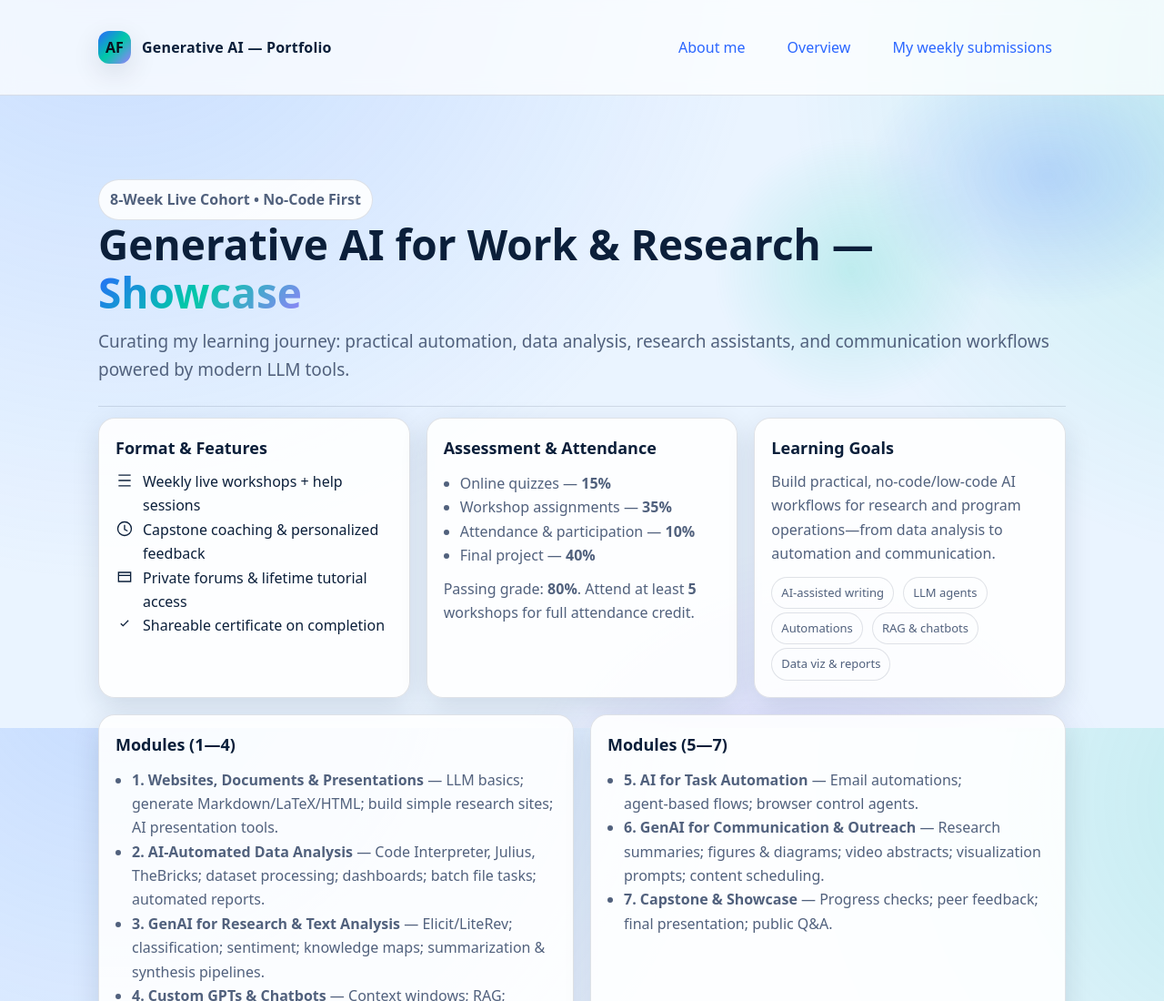
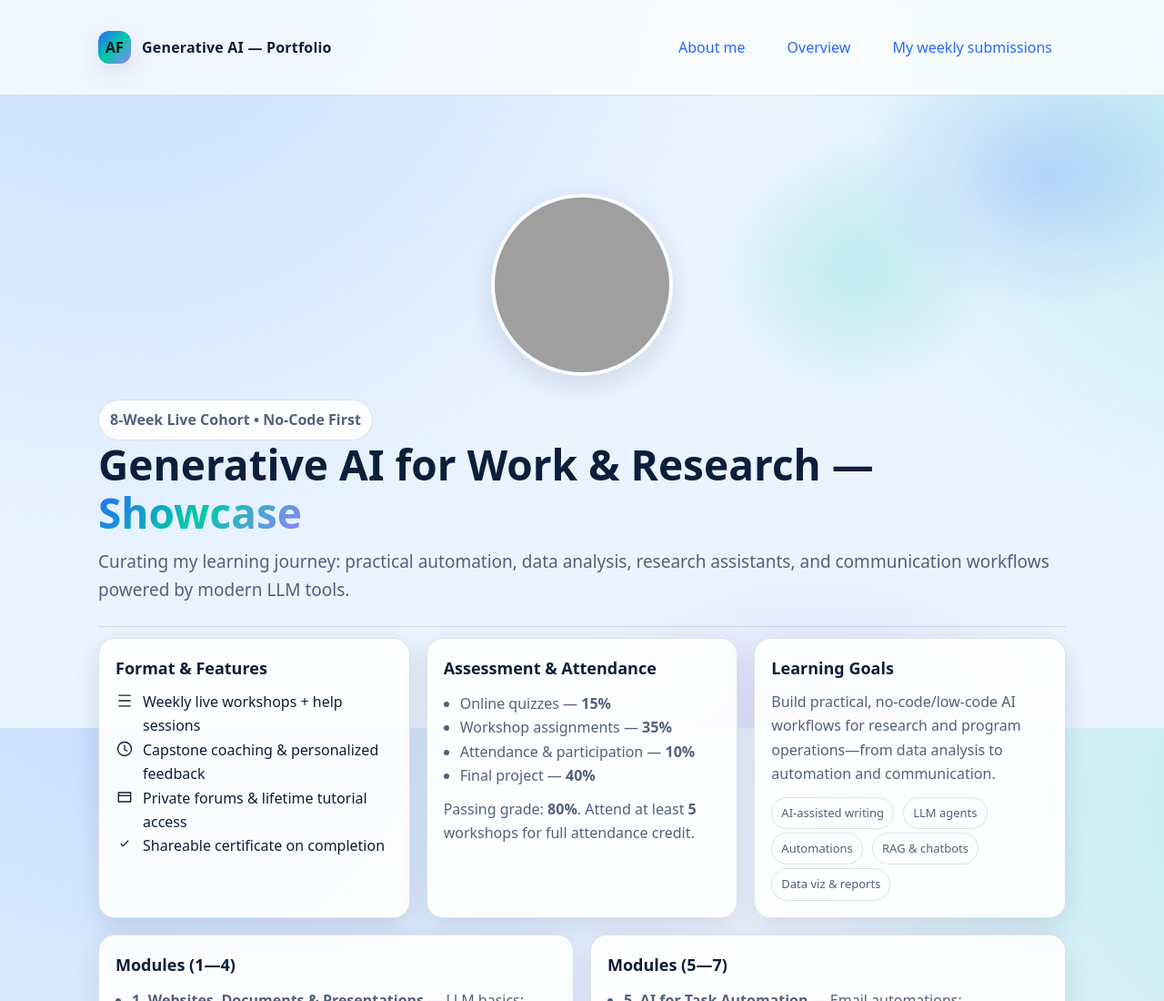
Before and after one commit to arays/my_graph_course_portfolio, a plain HTML site: page index.html in a window 1280 px wide. Shown: the top 1100 px of the page at 91% size. Drawn offline with Linux system fonts and the light colour scheme; grey boxes are pictures that could not be loaded.

Commit message:
Update index.html

```diff
--- a/index.html
+++ b/index.html
@@ -94,12 +94,12 @@
 @media(min-width:720px){ .profile{ grid-template-columns: 160px 1fr; gap:20px; } }
 .avatar{ position:relative; width:120px; height:120px; border-radius:50%; overflow:hidden; box-shadow: var(--shadow); border: 4px solid rgba(255,255,255,.9); background: #dbeafe; }
 @media(min-width:720px){ .avatar{ width:160px; height:160px; } }
-.avatar img{ width:100%; height:100%; display:block; object-fit: cover; object-position: 50% 24%; filter: contrast(1.02) saturate(1.05); background:#fff; }
+.avatar img{ width:100%; height:100%; display:block; object-fit: cover; object-position: 50% 30%; filter: contrast(1.02) saturate(1.05); background:#fff; }
 .tie{ position:absolute; left:50%; transform: translateX(-50%); bottom:6px; width:28%; height:36%; pointer-events:none; }
 
-.profile-top{ display:flex; justify-content:center; margin:6px 0 18px; }
-.avatar.avatar-lg{ width:180px; height:180px; }
-@media(min-width:720px){ .avatar.avatar-lg{ width:220px; height:220px; } }
+.profile-top{ display:flex; justify-content:center; margin:0 0 10px; }
+.avatar.avatar-lg{ width:140px; height:140px; }
+@media(min-width:720px){ .avatar.avatar-lg{ width:200px; height:200px; } }
 /* Timeline */
     .timeline{ position: relative; padding-left: 22px; }
     .timeline:before{ content:""; position:absolute; left:8px; top:0; bottom:0; width:2px; background: linear-gradient(180deg, #7aa2ff44, #8ef5d044); }
@@ -145,6 +145,7 @@
   <main>
     <section id="overview" class="hero">
       <div class="container">
+        <div class="profile-top"><figure class="avatar avatar-lg" aria-label="Portrait of Abdullahi Abdulle Farah"><img src="sandbox:/mnt/data/IMG_1042.jpg" alt="Abdullahi Abdulle Farah portrait" /></figure></div>
         <span class="badge" aria-label="8-week live cohort">8‑Week Live Cohort • No‑Code First</span>
         <h1>Generative AI for Work & Research — <span style="background:var(--grad-2); -webkit-background-clip:text; background-clip:text; color:transparent">Showcase</span></h1>
         <p class="lead">Curating my learning journey: practical automation, data analysis, research assistants, and communication workflows powered by modern LLM tools.</p>
```
